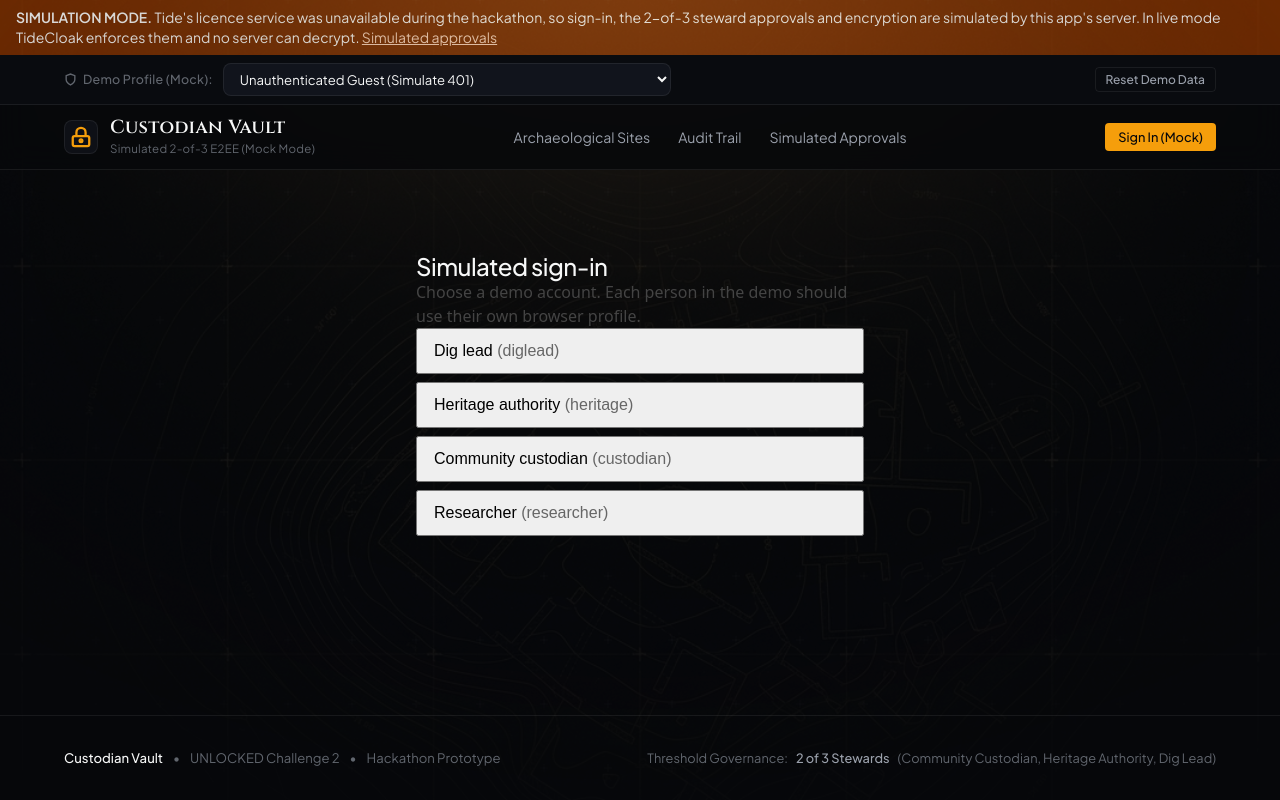
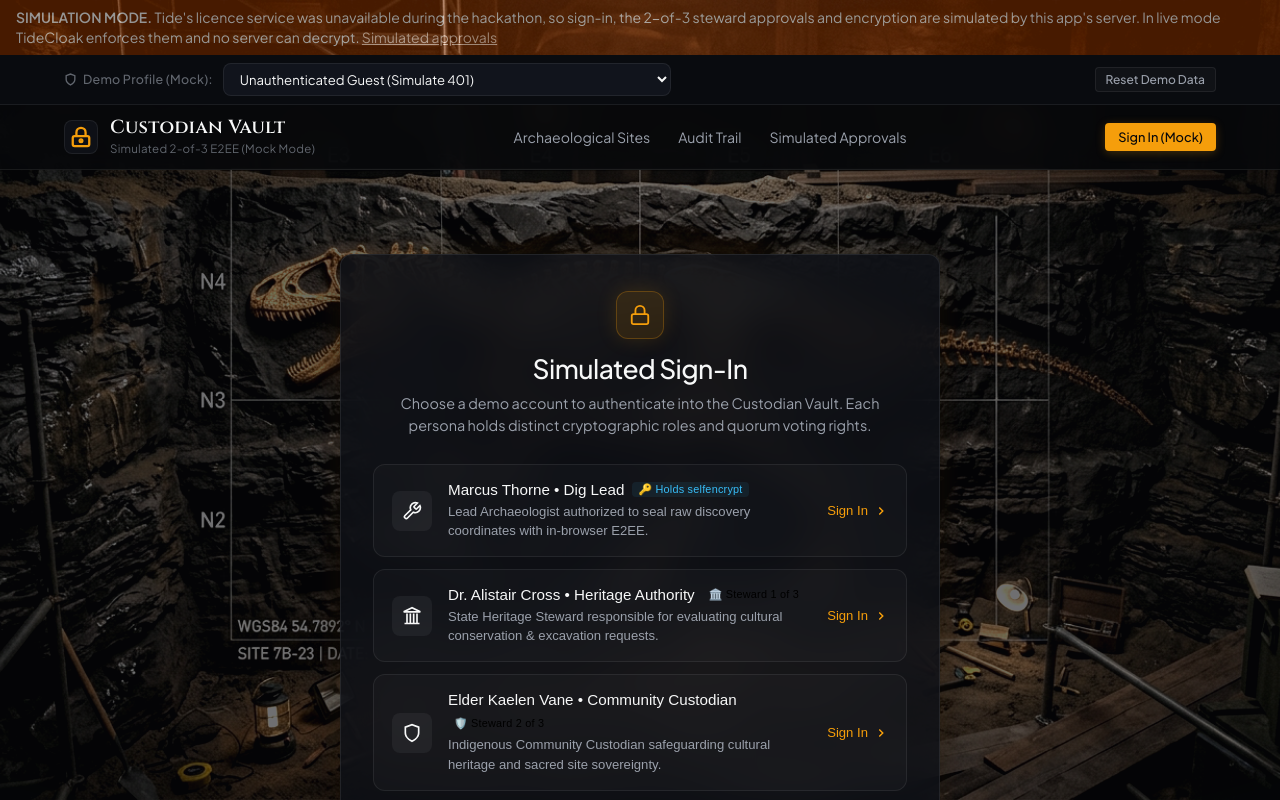
Before and after one commit to thanhsu263/rmit_hackathon_2026, a Next.js app in the folder app/: page /mock/login in a window 1280 px wide. Shown: the top 800 px of the page. Built offline with nearby package versions, Linux system fonts and the light colour scheme.

Commit message:
feat(ui): redesign mock sign-in cards, enhance dinosaur fossil excavation background and tactile interactions

```diff
--- a/app/src/app/globals.css
+++ b/app/src/app/globals.css
@@ -82,6 +82,10 @@
   padding: 0;
 }
 
+html {
+  scroll-behavior: smooth;
+}
+
 html, body {
   background-color: var(--bg);
   color: var(--ink-2);
@@ -100,22 +104,22 @@ body {
   flex-direction: column;
 }
 
-/* Atmospheric Archaeological Cartography & Survey Grid Background Layers */
+/* Atmospheric Archaeological Cartography & Dinosaur Excavation Strata Background */
 .bg-archaeo-ambient {
   position: fixed;
-  top: 0;
-  left: 0;
-  right: 0;
-  height: 920px;
+  inset: 0;
+  width: 100vw;
+  height: 100vh;
   background-image: url('/archaeo-vault-bg.jpg');
-  background-position: center top;
+  background-position: center 25%;
   background-repeat: no-repeat;
   background-size: cover;
-  opacity: 0.22;
+  opacity: 0.42;
+  filter: brightness(1.2) contrast(1.1);
   pointer-events: none;
   z-index: 0;
-  mask-image: radial-gradient(ellipse 95% 80% at 50% 25%, black 40%, transparent 100%);
-  -webkit-mask-image: radial-gradient(ellipse 95% 80% at 50% 25%, black 40%, transparent 100%);
+  mask-image: radial-gradient(ellipse 120% 100% at 50% 30%, black 75%, rgba(0, 0, 0, 0.3) 100%);
+  -webkit-mask-image: radial-gradient(ellipse 120% 100% at 50% 30%, black 75%, rgba(0, 0, 0, 0.3) 100%);
 }
 
 .bg-archaeo-grid {
@@ -127,8 +131,8 @@ body {
   opacity: 0.55;
   pointer-events: none;
   z-index: 0;
-  mask-image: radial-gradient(circle at 50% 35%, black 45%, transparent 95%);
-  -webkit-mask-image: radial-gradient(circle at 50% 35%, black 45%, transparent 95%);
+  mask-image: radial-gradient(circle at 50% 35%, black 50%, transparent 95%);
+  -webkit-mask-image: radial-gradient(circle at 50% 35%, black 50%, transparent 95%);
 }
 
 /* Kỹ thuật 1: Giảm lửa phần chữ */
@@ -329,7 +333,7 @@ h3 {
   font-family: var(--font-mono);
 }
 
-/* Interactive Buttons - Linear restraint */
+/* Interactive Buttons - High-End Tactile Micro-Interactions */
 .btn {
   display: inline-flex;
   align-items: center;
@@ -342,14 +346,20 @@ h3 {
   border-radius: var(--radius-sm);
   border: 1px solid transparent;
   cursor: pointer;
-  transition: background 0.15s ease, color 0.15s ease, border-color 0.15s ease, transform 0.1s ease;
+  transition: all 0.2s cubic-bezier(0.16, 1, 0.3, 1);
   text-decoration: none;
   white-space: nowrap;
   touch-action: manipulation;
+  user-select: none;
+}
+
+.btn:hover:not(:disabled) {
+  transform: translateY(-2px);
 }
 
 .btn:active:not(:disabled) {
-  transform: scale(0.98);
+  transform: scale(0.95) !important;
+  transition-duration: 0.05s;
 }
 
 .btn:focus-visible {
@@ -367,32 +377,37 @@ h3 {
   background: var(--accent);
   color: #07080B;
   font-weight: 500;
+  box-shadow: 0 2px 10px rgba(245, 158, 11, 0.25);
 }
 
 .btn-primary:hover:not(:disabled) {
   background: #FBBF24;
+  box-shadow: 0 4px 20px rgba(245, 158, 11, 0.45), 0 0 12px rgba(245, 158, 11, 0.25);
 }
 
 .btn-emerald {
   background: var(--ok);
   color: #07080B;
   font-weight: 500;
+  box-shadow: 0 2px 10px rgba(110, 231, 183, 0.25);
 }
 
 .btn-emerald:hover:not(:disabled) {
   background: #A7F3D0;
+  box-shadow: 0 4px 20px rgba(110, 231, 183, 0.4);
 }
 
 .btn-secondary {
-  background: transparent;
+  background: rgba(255, 255, 255, 0.03);
   color: var(--ink-2);
   border: 1px solid var(--line);
 }
 
 .btn-secondary:hover:not(:disabled) {
-  background: rgba(255, 255, 255, 0.04);
+  background: rgba(255, 255, 255, 0.08);
   color: var(--ink);
-  border-color: rgba(255, 255, 255, 0.14);
+  border-color: rgba(255, 255, 255, 0.25);
+  box-shadow: 0 4px 16px rgba(0, 0, 0, 0.4);
 }
 
 .btn-outline-gold {
@@ -404,6 +419,7 @@ h3 {
 .btn-outline-gold:hover:not(:disabled) {
   border-color: var(--accent);
   color: var(--accent);
+  box-shadow: 0 2px 12px rgba(245, 158, 11, 0.2);
 }
 
 .btn-sm {
@@ -412,17 +428,67 @@ h3 {
   border-radius: var(--radius-xs);
 }
 
-/* Vault Card Architecture - ui-recipe: có nền --surface thì KHÔNG viền */
+/* Vault Card Architecture - Glassmorphic depth */
 .vault-card {
-  background: var(--surface);
+  background: rgba(14, 16, 22, 0.82);
+  backdrop-filter: blur(20px);
+  -webkit-backdrop-filter: blur(20px);
+  border: 1px solid rgba(255, 255, 255, 0.08);
   border-radius: var(--radius-md);
   padding: 24px;
-  transition: background 0.15s ease;
+  transition: transform 0.25s cubic-bezier(0.16, 1, 0.3, 1),
+              border-color 0.25s ease,
+              box-shadow 0.25s ease,
+              background-color 0.25s ease;
   position: relative;
 }
 
 .vault-card:hover {
-  background: #11141C;
+  background: rgba(18, 21, 30, 0.9);
+  border-color: rgba(245, 158, 11, 0.25);
+  box-shadow: 0 16px 36px -10px rgba(0, 0, 0, 0.75), 0 0 24px -4px rgba(245, 158, 11, 0.1);
+}
+
+.site-card {
+  cursor: pointer;
+  transition: transform 0.28s cubic-bezier(0.16, 1, 0.3, 1),
+              border-color 0.28s ease,
+              box-shadow 0.28s ease;
+}
+
+.site-card:hover {
+  transform: translateY(-4px);
+  border-color: rgba(245, 158, 11, 0.35);
+  box-shadow: 0 20px 44px -12px rgba(0, 0, 0, 0.8), 0 0 28px -4px rgba(245, 158, 11, 0.15);
+}
+
+/* Flow Steps Hover Interaction */
+.flow-step {
+  display: flex;
+  gap: 12px;
+  align-items: flex-start;
+  transition: transform 0.2s cubic-bezier(0.16, 1, 0.3, 1);
+  cursor: default;
+}
+
+.flow-step:hover {
+  transform: translateY(-2px);
+}
+
+.flow-step:hover .flow-step-num {
+  color: var(--accent) !important;
+}
+
+/* Simulated Login Role Buttons */
+.role-card-btn:hover {
+  background: rgba(245, 158, 11, 0.08) !important;
+  border-color: rgba(245, 158, 11, 0.4) !important;
+  transform: translateX(4px);
+  box-shadow: 0 8px 24px -6px rgba(0, 0, 0, 0.6), 0 0 16px rgba(245, 158, 11, 0.12);
+}
+
+.role-card-btn:active {
+  transform: scale(0.97) !important;
 }
 
 /* Status Badges - restrained, non-shouting */
--- a/app/src/app/mock/login/page.tsx
+++ b/app/src/app/mock/login/page.tsx
@@ -1,24 +1,231 @@
 'use client'
-// MOCK mode sign-in: pick a demo account. In live mode sign-in goes through Tide.
+
+import React from 'react'
+import Link from 'next/link'
 import { CAST, AUTH_MODE } from '@/lib/auth/config'
 import { mockSignIn } from '@/lib/auth/client'
 
+const ROLE_METADATA: Record<string, {
+  name: string
+  badge: string
+  badgeClass: string
+  description: string
+  icon: React.ReactNode
+}> = {
+  diglead: {
+    name: "Marcus Thorne • Dig Lead",
+    badge: "🔑 Holds selfencrypt",
+    badgeClass: "badge badge-info",
+    description: "Lead Archaeologist authorized to seal raw discovery coordinates with in-browser E2EE.",
+    icon: (
+      <svg width="20" height="20" viewBox="0 0 24 24" fill="none" stroke="currentColor" strokeWidth="2">
+        <path d="M14.7 6.3a1 1 0 0 0 0 1.4l1.6 1.6a1 1 0 0 0 1.4 0l3.77-3.77a6 6 0 0 1-7.94 7.94l-6.91 6.91a2.12 2.12 0 0 1-3-3l6.91-6.91a6 6 0 0 1 7.94-7.94l-3.76 3.76z" />
+      </svg>
+    ),
+  },
+  heritage: {
+    name: "Dr. Alistair Cross • Heritage Authority",
+    badge: "🏛️ Steward 1 of 3",
+    badgeClass: "badge",
+    description: "State Heritage Steward responsible for evaluating cultural conservation & excavation requests.",
+    icon: (
+      <svg width="20" height="20" viewBox="0 0 24 24" fill="none" stroke="currentColor" strokeWidth="2">
+        <line x1="3" y1="21" x2="21" y2="21" />
+        <line x1="6" y1="21" x2="6" y2="9" />
+        <line x1="10" y1="21" x2="10" y2="9" />
+        <line x1="14" y1="21" x2="14" y2="9" />
+        <line x1="18" y1="21" x2="18" y2="9" />
+        <polygon points="12 2 2 7 22 7 12 2" />
+      </svg>
+    ),
+  },
+  custodian: {
+    name: "Elder Kaelen Vane • Community Custodian",
+    badge: "🛡️ Steward 2 of 3",
+    badgeClass: "badge",
+    description: "Indigenous Community Custodian safeguarding cultural heritage and sacred site sovereignty.",
+    icon: (
+      <svg width="20" height="20" viewBox="0 0 24 24" fill="none" stroke="currentColor" strokeWidth="2">
+        <path d="M12 22s8-4 8-10V5l-8-3-8 3v7c0 6 8 10 8 10z" />
+      </svg>
+    ),
+  },
+  researcher: {
+    name: "Dr. Evelyn Vance • Field Researcher",
+    badge: "🔒 2-of-3 Quorum Required",
+    badgeClass: "badge badge-unsealed",
+    description: "Academic researcher. Views 50 km generalized zone until 2-of-3 stewards grant decryption.",
+    icon: (
+      <svg width="20" height="20" viewBox="0 0 24 24" fill="none" stroke="currentColor" strokeWidth="2">
+        <circle cx="12" cy="12" r="10" />
+        <line x1="22" y1="12" x2="18" y2="12" />
+        <line x1="6" y1="12" x2="2" y2="12" />
+        <line x1="12" y1="6" x2="12" y2="2" />
+        <line x1="12" y1="22" x2="12" y2="18" />
+      </svg>
+    ),
+  },
+}
+
 export default function MockLoginPage() {
-  if (AUTH_MODE !== 'mock') return <main style={{ padding: 24 }}>Simulated sign-in is only available in mock mode.</main>
+  if (AUTH_MODE !== 'mock') {
+    return (
+      <main className="container" style={{ padding: '64px 24px', textAlign: 'center', color: 'var(--ink-2)' }}>
+        Simulated sign-in is only available in mock mode.
+      </main>
+    )
+  }
+
   return (
-    <main style={{ maxWidth: 480, margin: '48px auto', padding: '0 16px', fontFamily: 'system-ui, sans-serif' }}>
-      <h1 style={{ fontSize: 24 }}>Simulated sign-in</h1>
-      <p style={{ color: '#444' }}>Choose a demo account. Each person in the demo should use their own browser profile.</p>
-      <ul style={{ listStyle: 'none', padding: 0, display: 'grid', gap: 8 }}>
-        {CAST.map((c) => (
-          <li key={c.username}>
-            <button type="button" onClick={() => mockSignIn(c.username)}
-              style={{ width: '100%', padding: '12px 16px', fontSize: 16, textAlign: 'left', cursor: 'pointer' }}>
-              {c.title} <span style={{ color: '#666' }}>({c.username})</span>
-            </button>
-          </li>
-        ))}
-      </ul>
+    <main className="container" style={{ maxWidth: 640, margin: '48px auto', padding: '0 20px' }}>
+      <div
+        className="vault-card"
+        style={{
+          padding: '36px 32px',
+          boxShadow: '0 24px 48px -12px rgba(0, 0, 0, 0.8), 0 0 32px -4px rgba(245, 158, 11, 0.1)',
+        }}
+      >
+        {/* Header */}
+        <div style={{ textAlign: 'center', marginBottom: '28px' }}>
+          <div
+            style={{
+              width: '48px',
+              height: '48px',
+              borderRadius: 'var(--radius-md)',
+              background: 'rgba(245, 158, 11, 0.12)',
+              color: 'var(--accent)',
+              display: 'inline-flex',
+              alignItems: 'center',
+              justifyContent: 'center',
+              marginBottom: '16px',
+              border: '1px solid rgba(245, 158, 11, 0.25)',
+              boxShadow: '0 0 20px rgba(245, 158, 11, 0.15)',
+            }}
+          >
+            <svg width="22" height="22" viewBox="0 0 24 24" fill="none" stroke="currentColor" strokeWidth="2">
+              <rect x="3" y="11" width="18" height="11" rx="2" ry="2" />
+              <path d="M7 11V7a5 5 0 0 1 10 0v4" />
+            </svg>
+          </div>
+
+          <h1 style={{ fontSize: '1.65rem', fontWeight: 500, letterSpacing: '-0.022em', color: 'var(--ink)', marginBottom: '8px' }}>
+            Simulated Sign-In
+          </h1>
+          <p style={{ color: 'var(--ink-2)', fontSize: '0.9rem', lineHeight: 1.55, maxWidth: '480px', margin: '0 auto' }}>
+            Choose a demo account to authenticate into the Custodian Vault. Each persona holds distinct cryptographic roles and quorum voting rights.
+          </p>
+        </div>
+
+        {/* Persona Selectors */}
+        <div style={{ display: 'flex', flexDirection: 'column', gap: '12px' }}>
+          {CAST.map((c) => {
+            const meta = ROLE_METADATA[c.username] || {
+              name: c.title,
+              badge: c.username,
+              badgeClass: 'badge',
+              description: `Demo user: ${c.username}`,
+              icon: null,
+            }
+
+            return (
+              <button
+                key={c.username}
+                type="button"
+                onClick={() => mockSignIn(c.username)}
+                className="role-card-btn"
+                style={{
+                  width: '100%',
+                  background: 'rgba(255, 255, 255, 0.025)',
+                  border: '1px solid var(--line)',
+                  borderRadius: 'var(--radius-md)',
+                  padding: '16px 18px',
+                  display: 'flex',
+                  alignItems: 'center',
+                  gap: '16px',
+                  cursor: 'pointer',
+                  textAlign: 'left',
+                  transition: 'all 0.2s cubic-bezier(0.16, 1, 0.3, 1)',
+                  position: 'relative',
+                  overflow: 'hidden',
+                }}
+              >
+                {/* Persona Icon */}
+                <div
+                  style={{
+                    width: '40px',
+                    height: '40px',
+                    borderRadius: 'var(--radius-sm)',
+                    background: 'rgba(255, 255, 255, 0.05)',
+                    color: 'var(--ink)',
+                    display: 'flex',
+                    alignItems: 'center',
+                    justifyContent: 'center',
+                    flexShrink: 0,
+                  }}
+                >
+                  {meta.icon}
+                </div>
+
+                {/* Persona Details */}
+                <div style={{ flex: 1, minWidth: 0 }}>
+                  <div style={{ display: 'flex', alignItems: 'center', gap: '8px', flexWrap: 'wrap', marginBottom: '4px' }}>
+                    <strong style={{ fontSize: '0.95rem', fontWeight: 500, color: 'var(--ink)' }}>
+                      {meta.name}
+                    </strong>
+                    <span className={meta.badgeClass} style={{ fontSize: '0.68rem', padding: '1px 6px' }}>
+                      {meta.badge}
+                    </span>
+                  </div>
+                  <p style={{ margin: 0, fontSize: '0.82rem', color: 'var(--ink-2)', lineHeight: 1.45 }}>
+                    {meta.description}
+                  </p>
+                </div>
+
+                {/* Sign-in Arrow Action */}
+                <div
+                  style={{
+                    display: 'flex',
+                    alignItems: 'center',
+                    gap: '6px',
+                    color: 'var(--accent)',
+                    fontSize: '0.82rem',
+                    fontWeight: 500,
+                    flexShrink: 0,
+                  }}
+                >
+                  <span>Sign In</span>
+                  <svg width="14" height="14" viewBox="0 0 24 24" fill="none" stroke="currentColor" strokeWidth="2.5">
+                    <polyline points="9 18 15 12 9 6" />
+                  </svg>
+                </div>
+              </button>
+            )
+          })}
+        </div>
+
+        {/* Back Link */}
+        <div style={{ textAlign: 'center', marginTop: '24px', paddingTop: '18px', borderTop: '1px solid var(--line)' }}>
+          <Link
+            href="/"
+            style={{
+              color: 'var(--ink-3)',
+              fontSize: '0.85rem',
+              textDecoration: 'none',
+              display: 'inline-flex',
+              alignItems: 'center',
+              gap: '6px',
+              transition: 'color 0.15s ease',
+            }}
+            onMouseEnter={(e) => (e.currentTarget.style.color = 'var(--ink)')}
+            onMouseLeave={(e) => (e.currentTarget.style.color = 'var(--ink-3)')}
+          >
+            <svg width="14" height="14" viewBox="0 0 24 24" fill="none" stroke="currentColor" strokeWidth="2">
+              <polyline points="15 18 9 12 15 6" />
+            </svg>
+            Return to Archaeological Sites
+          </Link>
+        </div>
+      </div>
     </main>
   )
 }
```
Also changed, not shown: app/src/app/page.tsx (+15 -10 lines), app/public/archaeo-vault-bg.jpg.
